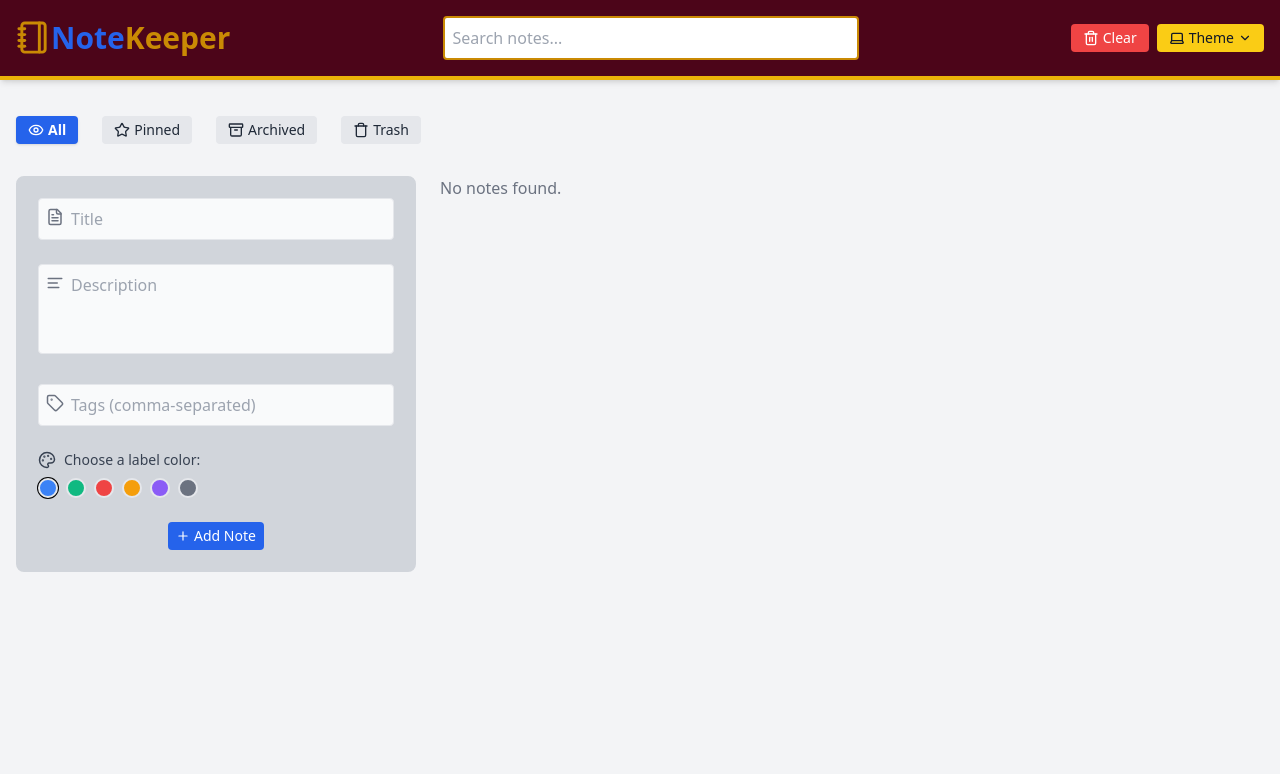
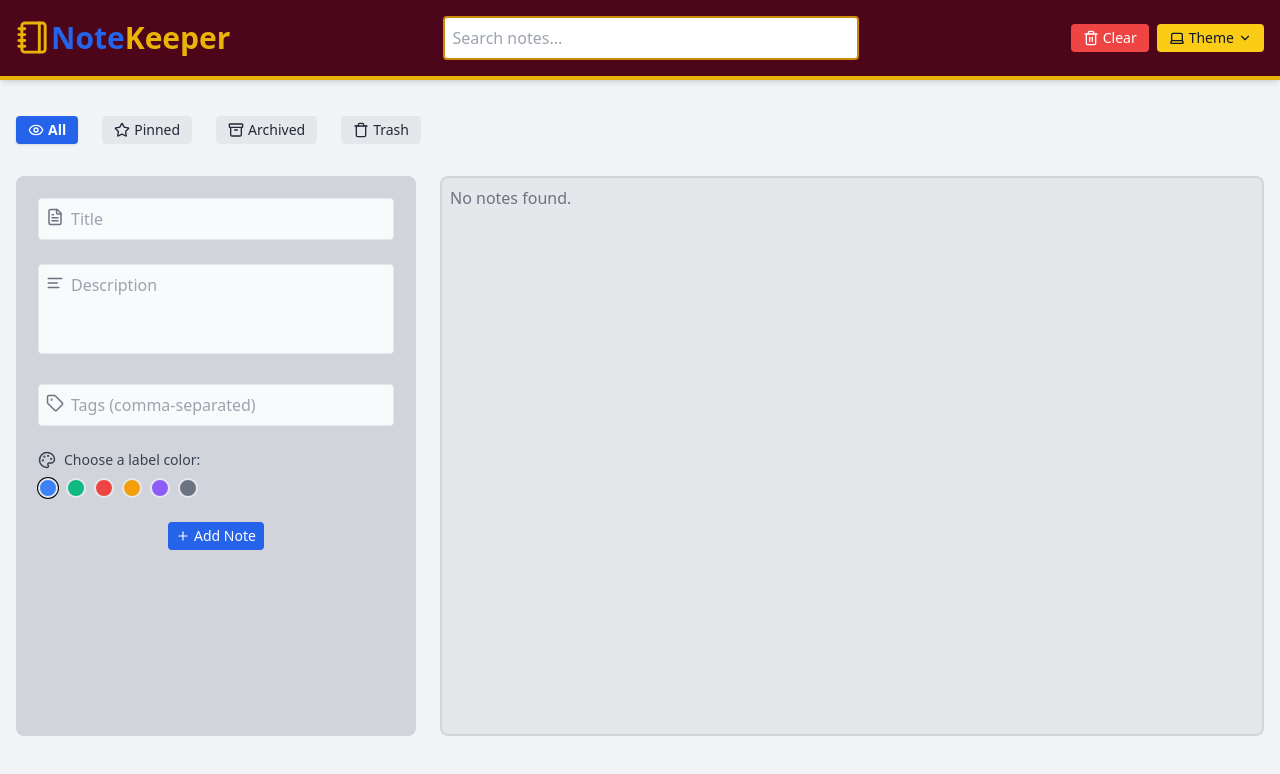
Before and after one commit to loganathanramsaran/Notes_Apk, a React (Vite) app: page / in a window 1280 px wide. Shown: the top 774 px of the page. Built offline with nearby package versions, Linux system fonts and the light colour scheme.

Commit message:
Enhance UI components with improved styling; add custom scrollbar for better visibility; update NoteCard and NoteForm styles for consistency

```diff
--- a/src/App.jsx
+++ b/src/App.jsx
@@ -114,7 +114,8 @@ function App() {
               setEditingNote={setEditingNote}
             />
           </div>
-          <div className="lg:col-span-2 grid sm:grid-cols-2 gap-4">
+          <div className="lg:col-span-2 grid sm:grid-cols-2 border-2 border-gray-300 dark:border-yellow-400 p-2 rounded-lg
+           bg-gray-200 gap-4  overflow-y-scroll max-h-[70vh] dark:bg-gray-800">
             {filteredNotes.length === 0 ? (
               <p className="text-gray-500 dark:text-gray-400">
                 No notes found.
--- a/src/components/Header.jsx
+++ b/src/components/Header.jsx
@@ -28,8 +28,8 @@ function Header({ dark, setDark, clearNotes, search, setSearch }) {
     <div className="sticky top-0 z-50 backdrop-blur-md bg-rose-950 dark:bg-gray-900/80 shadow-md border-b-4 border-yellow-500 dark:border-b-2">
       <div className="max-w-7xl mx-auto p-4 flex flex-col md:flex-row gap-4 justify-between items-center">
         <h1 className="flex text-3xl font-bold text-blue-600 dark:text-white">
-          <Notebook className="text-yellow-600" size={35}/>
-          Note<span className="text-yellow-600">Keeper</span>
+          <Notebook className="text-yellow-500" size={35}/>
+          Note<span className="text-yellow-500">Keeper</span>
         </h1>
 
         <div className="w-full md:w-1/3">
--- a/src/components/NoteCard.jsx
+++ b/src/components/NoteCard.jsx
@@ -32,7 +32,7 @@ function NoteCard({ note, updateNote, setEditingNote }) {
 
   return (
     <div
-      className={`relative border-l-4 p-4 rounded-lg shadow bg-gray-50 dark:bg-gray-800 transition-all duration-300 ease-in-out ${colorStyle}`}
+      className={`relative border-l-4 p-4 rounded-lg shadow bg-white/75 dark:bg-gray-700 transition-all duration-300 ease-in-out ${colorStyle}`}
     >
       <div className="absolute top-2 right-2 flex gap-2">
         {!note.trashed ? (
@@ -100,14 +100,14 @@ function NoteCard({ note, updateNote, setEditingNote }) {
       )}
 
       <h2 className="text-xl font-semibold mb-1">{note.title}</h2>
-      <p className="text-sm mb-2">{note.description}</p>
+      <p className="text-sm mb-2 overflow-clip">{note.description}</p>
       <div className="mt-2 text-xs flex flex-wrap gap-2">
         {note.tags?.map((tag, i) => (
           <span
             key={i}
-            className={`px-2 py-1 rounded-full bg-opacity-80 ${
+            className={`px-2 py-0.5 rounded-e-full bg-rose-900 ${
               colorMap[note.color]?.split(" ")[2] || "bg-blue-100"
-            } text-gray-800 dark:text-white`}
+            } text-white dark:text-white`}
           >
             #{tag}
           </span>
--- a/src/components/NoteForm.jsx
+++ b/src/components/NoteForm.jsx
@@ -50,7 +50,7 @@ function NoteForm({ saveNote, editingNote, setEditingNote }) {
   return (
     <form
       onSubmit={handleSubmit}
-      className="bg-gray-300 dark:bg-gray-800 p-5 rounded-lg space-y-6 border-2 border-gray-300 dark:border-yellow-400 "
+      className="bg-gray-300 lg:min-h-[70vh] dark:bg-gray-800 p-5 rounded-lg space-y-6 border-2 border-gray-300 dark:border-yellow-400 "
     >
       {error && <div className="text-red-500 text-sm font-medium">{error}</div>}
       {success && (
--- a/src/index.css
+++ b/src/index.css
@@ -12,3 +12,25 @@
     100% { opacity: 1; transform: scale(1); }
   }
 }
+
+::-webkit-scrollbar {
+  width: 7px;
+}
+
+::-webkit-scrollbar-track {
+  background: #a1a1a1; /* Light mode track */
+}
+
+::-webkit-scrollbar-thumb {
+  background: #3753f3c2;
+  border-radius: 10px;
+}
+
+.dark ::-webkit-scrollbar-track {
+  background: #1f2937; /* Dark mode track */
+}
+
+.dark ::-webkit-scrollbar-thumb {
+  background: #e09200;
+  border-color: #1f2937;
+}
```
